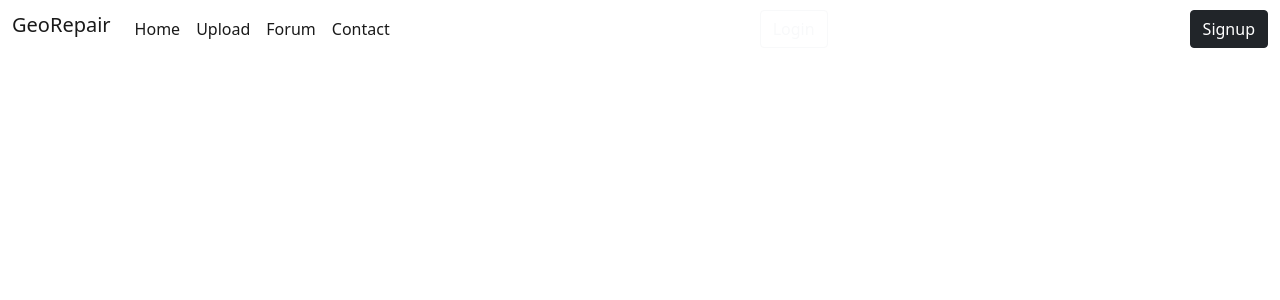
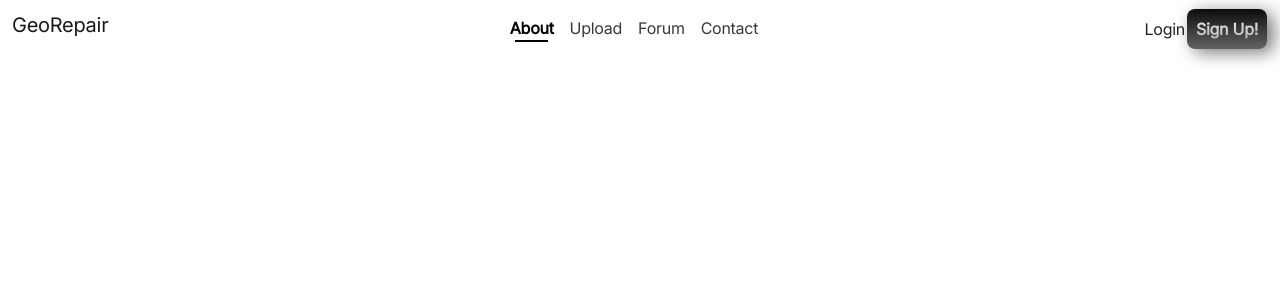
Before and after one commit to vineelbhatti/ywsos2021_web, a Flask app: page / in a window 1280 px wide. Shown: the top 300 px of the page. Run offline with Flask 2, Linux system fonts and the light colour scheme; parts of the project's set-up code (start-up, migrations or seed data) failed here and were passed over; some libraries are stand-ins or nearby versions.

Commit message:
Fully added the navbar to the page - centered ul with working buttons.
TODO: Add hammer svg/image to title, fix button style and positioning

```diff
--- a/static/css/theme.css
+++ b/static/css/theme.css
@@ -1,25 +1,84 @@
+@import url('https://fonts.googleapis.com/css?family=Inter&display=swap');
+
+body {
+    font-family: Inter !important;
+    letter-spacing: -0.017em;
+}
+
 .navbar {
-	justify-content: space-between;
+	text-align: center;
 }
 
 .navbar-nav {
-	align-self: center;
+	align-content: center;
+    margin: auto;
 }
 
-nav {
-    text-align:center;
+#buttonrect {
+    margin: 0 !important;
+    width: 5em;
+    height: 2.5em;
+    display: flex !important;
+    align-items: center;
+    justify-content: center;
+    background: linear-gradient(180deg, #000000 -14.74%, rgba(41, 41, 41, 0.6) 132.63%);
+    box-shadow: 6.19761px 3.54149px 16.8221px rgba(0, 0, 0, 0.54);
+    border-radius: 0.5em;
+    text-align: center;
+    padding: 0 !important;
+
 }
-nav ul {
-    margin: 0;
+
+#buttonrect p {
+
+    margin: auto !important;
+    font-family: Inter;
+    font-style: normal;
+    font-weight: bold;
+    font-size: 1em;
+    color: white;
+    line-height: 30px;
+    /* identical to box height */
+
+    display: flex;
+    letter-spacing: -0.017em;
+    background-image: linear-gradient(180deg, #FFFFFF 0%, rgba(238, 238, 238, 0.58) 100%);
+    -webkit-background-clip: text !important;
+    color: transparent !important;
+
+
+}
+
+.btn {
     padding: 0;
-    display:inline-block;
-    list-style: none;
+    margin: 0 !important;
 }
-nav li {
-    display:inline-block;
+
+#login {
+    margin: 0 !important;
 }
-nav li a {
+
+.nav-item, .nav-link {
+    font-style: normal;
+    font-weight: 500;
+    color: #393939 !important;
+}
+
+.active {
+    font-style: normal;
+    font-weight: bold;
+    color: #000000 !important;
+    /*border-bottom: 0.2em black solid;
+    padding-bottom: 0 !important;
+    border-bottom-width: 50%;*/
+    /*text-decoration: underline;
+    text-underline-position: under;*/
+}
+
+.active:after {
+    content: "";
     display: block;
-    padding: 5px 5px;
-    text-decoration: none;
+    margin: 0 auto;
+    width: 75%;
+    border-bottom: 0.15em solid black;
 }
--- a/templates/index.html
+++ b/templates/index.html
@@ -16,15 +16,21 @@
     <div class="gradient">
         <nav class="navbar navbar-expand-lg navbar-light">
             <div class="container-fluid">
+
                 <h1 class="navbar-brand">GeoRepair</h1>
+                <button class="navbar-toggler" type="button" data-bs-toggle="collapse" data-bs-target="#navbarSupportedContent" aria-controls="navbarSupportedContent" aria-expanded="false" aria-label="Toggle navigation">
+                  <span class="navbar-toggler-icon"></span>
+                </button>
                 <ul class="navbar-nav mb-2 mb-lg-0">
-                    <li class="nav-item"><a href="#" class="nav-link active">Home</a></li>
-                    <li class="nav-item"><a href="#" class="nav-link active">Upload</a></li>
-                    <li class="nav-item"><a href="#" class="nav-link active">Forum</a></li>
-                    <li class="nav-item"><a href="#" class="nav-link active">Contact</a></li>
+                    <li class="nav-item"><a href="#" class="nav-link active">About</a></li>
+                    <li class="nav-item"><a href="#" class="nav-link">Upload</a></li>
+                    <li class="nav-item"><a href="#" class="nav-link">Forum</a></li>
+                    <li class="nav-item"><a href="#" class="nav-link">Contact</a></li>
                 </ul>
-                <button class="btn btn-outline-light ms-auto" type="submit" id="login">Login</button>
-                <button class="btn-dark btn ms-auto" type="submit" id="signup">Signup</button>
+                <a class="btn ms-auto" type="button" id="login" href="/login"><span id="logintext">Login</span></a>
+                <a href="/signup" class="btn ms-auto">
+                    <div id="buttonrect"><p>Sign Up!</p></div>
+                </a>
             </div>
         </nav>
     </div>
```
